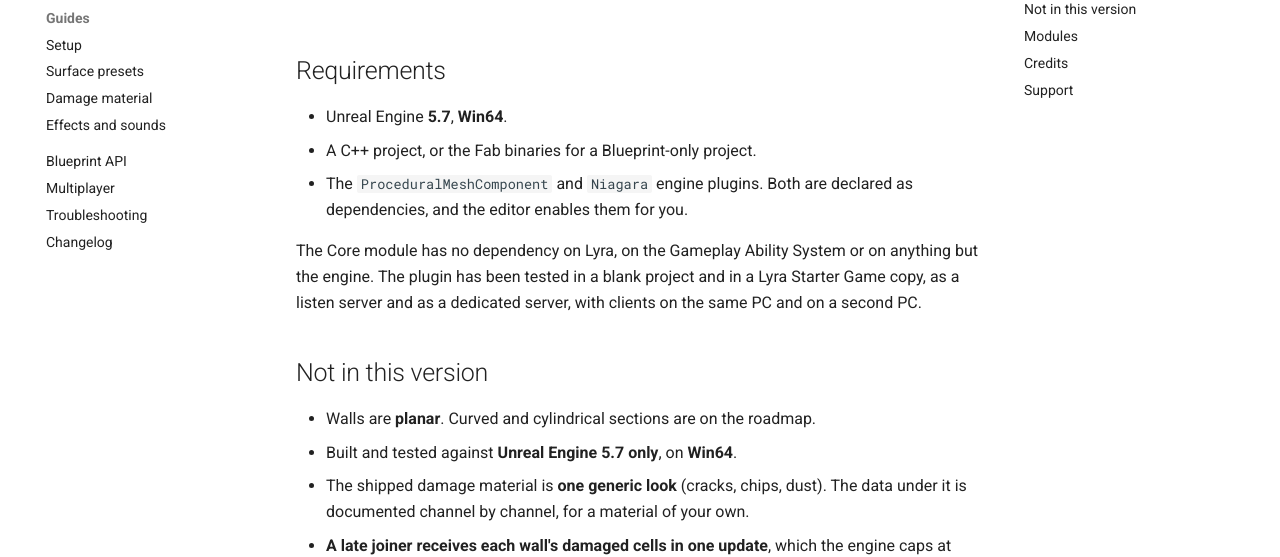
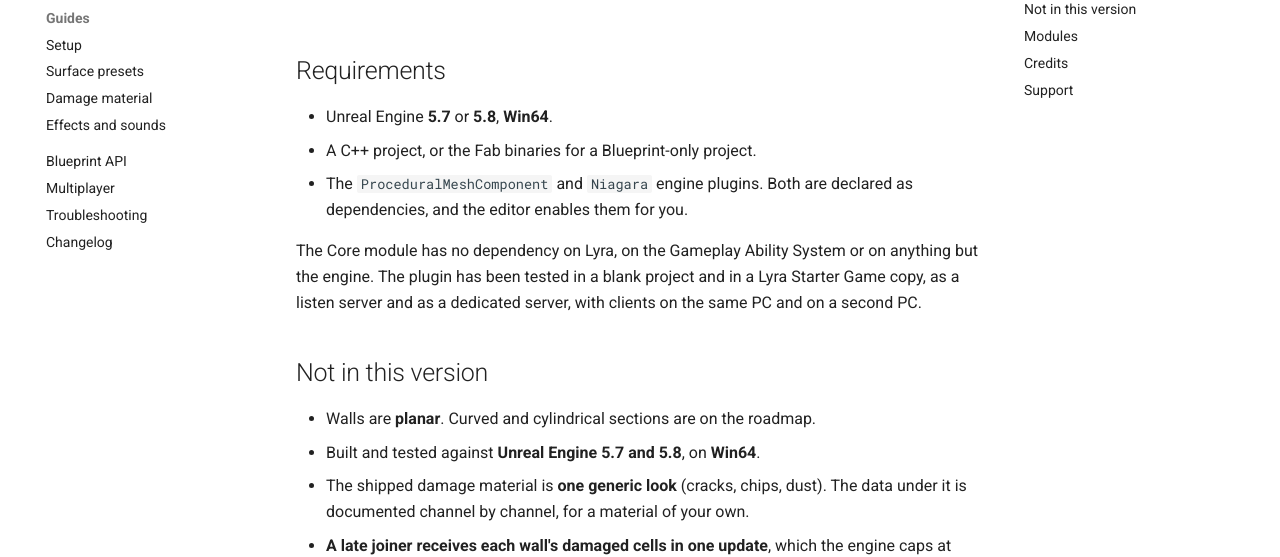
Before and after one commit to kytyji/grid-destruction-docs, an MkDocs documentation site: the page built from docs/index.md, in a window 1280 px wide and 900 px high, scrolled down 1941 px. Shown: the part 153-710 px from the top of the window. Built offline with MkDocs 1.6.1 and Material for MkDocs 9.7.7, drawn with Linux system fonts in a browser that asks for light colours; comment, search, counter and statistics services are not loaded; the version menu is left out.

Commit message:
Supported engines: 5.7 and 5.8

```diff
--- a/docs/index.md
+++ b/docs/index.md
@@ -39,7 +39,7 @@
 
 ## Requirements
 
-- Unreal Engine **5.7**, **Win64**.
+- Unreal Engine **5.7** or **5.8**, **Win64**.
 - A C++ project, or the Fab binaries for a Blueprint-only project.
 - The `ProceduralMeshComponent` and `Niagara` engine plugins. Both are declared
   as dependencies, and the editor enables them for you.
@@ -52,7 +52,7 @@
 ## Not in this version
 
 - Walls are **planar**. Curved and cylindrical sections are on the roadmap.
-- Built and tested against **Unreal Engine 5.7 only**, on **Win64**.
+- Built and tested against **Unreal Engine 5.7 and 5.8**, on **Win64**.
 - The shipped damage material is **one generic look** (cracks, chips, dust). The
   data under it is documented channel by channel, for a material of your own.
 - **A late joiner receives each wall's damaged cells in one update**, which the
```
Also changed, not shown: docs/changelog.md (+1 -1 lines), docs/quick-start.md (+1 -1 lines).
